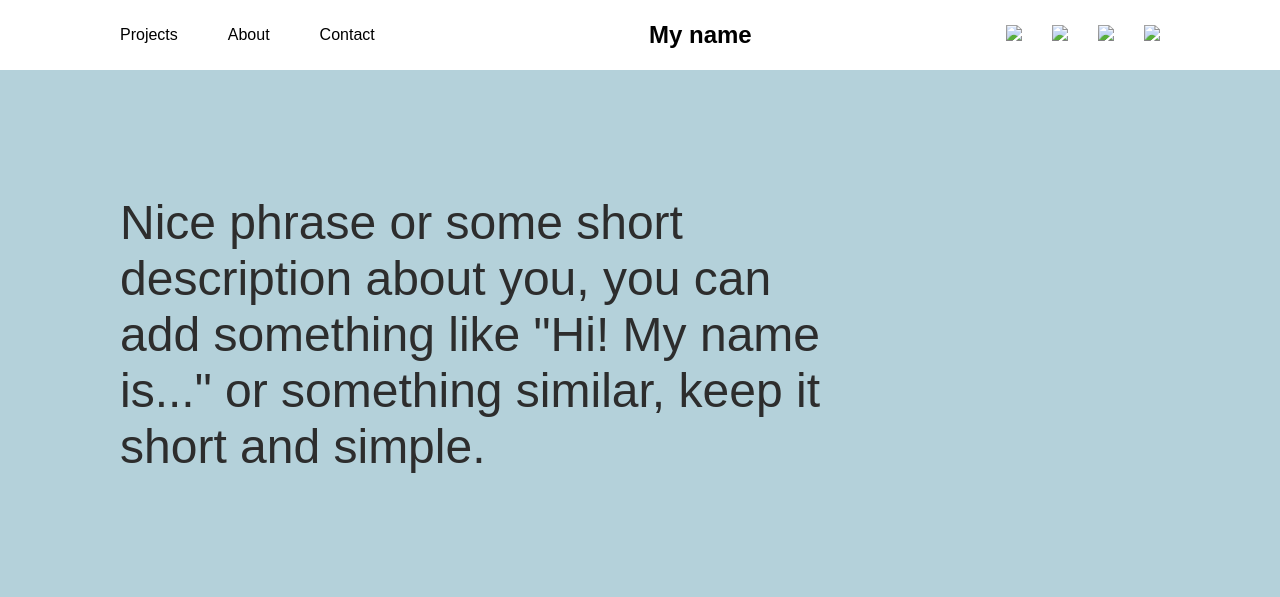
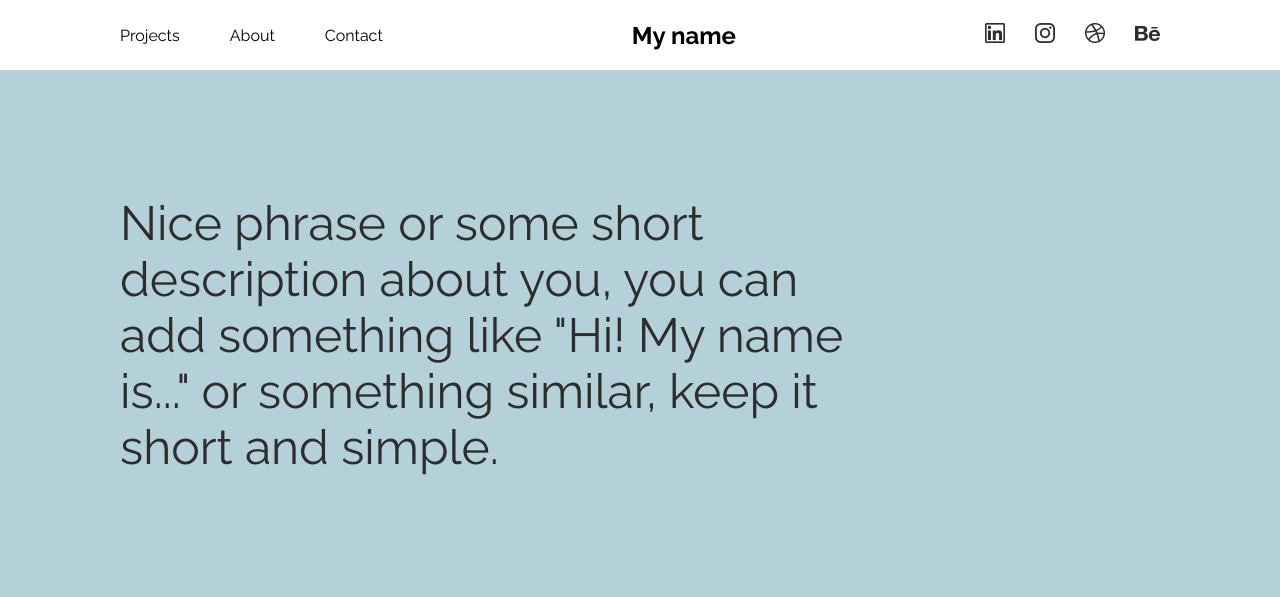
Before and after one commit to itstheandre/implementation-v2, a plain HTML site: page day3/mock-portfolio/index.html in a window 1280 px wide. Shown: the top 597 px of the page. Drawn offline with Linux system fonts and the light colour scheme.

Commit message:
Putting on github

```diff
--- a/day3/mock-portfolio/index.html
+++ b/day3/mock-portfolio/index.html
@@ -18,16 +18,16 @@
 
       <ul class="social-icons">
         <li>
-          <img src="#" />
+          <img src="LinkedIn.png" />
         </li>
         <li>
-          <img src="#" />
+          <img src="Instagram.png" />
         </li>
         <li>
-          <img src="#" />
+          <img src="Dribbble.png" />
         </li>
         <li>
-          <img src="#" />
+          <img src="Behance.png" id="behance" />
         </li>
       </ul>
     </nav>
--- a/day3/mock-portfolio/style.css
+++ b/day3/mock-portfolio/style.css
@@ -1,10 +1,12 @@
+@import url("https://fonts.googleapis.com/css2?family=Raleway:wght@400;700&display=swap");
+
 * {
   padding: 0;
   margin: 0;
 }
 
 body {
-  font-family: Arial, Helvetica, sans-serif;
+  font-family: "Raleway", sans-serif;
 }
 
 nav {
@@ -22,12 +24,27 @@ nav ul {
   list-style-type: none;
 }
 
-.site-nav li {
-  margin-right: 50px;
+.site-nav {
+  display: grid;
+  grid-template-columns: repeat(3, auto);
+  grid-gap: 50px;
 }
 
-.social-icons li {
-  margin-left: 30px;
+.social-icons {
+  display: grid;
+  grid-template-columns: repeat(4, auto);
+  grid-gap: 30px;
+}
+
+.social-icons img {
+  height: 20px;
+  width: 20px;
+  cursor: pointer;
+}
+
+#behance {
+  height: 15px;
+  width: 25px;
 }
 
 header {
```
Also changed, not shown: day3/grid/another-page.html (+6 -1 lines), day3/grid/style.css (+19 -1 lines), day3/mock-portfolio/Behance.png (added), day3/mock-portfolio/Dribbble.png (added), day3/mock-portfolio/Instagram.png (added), day3/mock-portfolio/LinkedIn.png (added), 4 other files.
